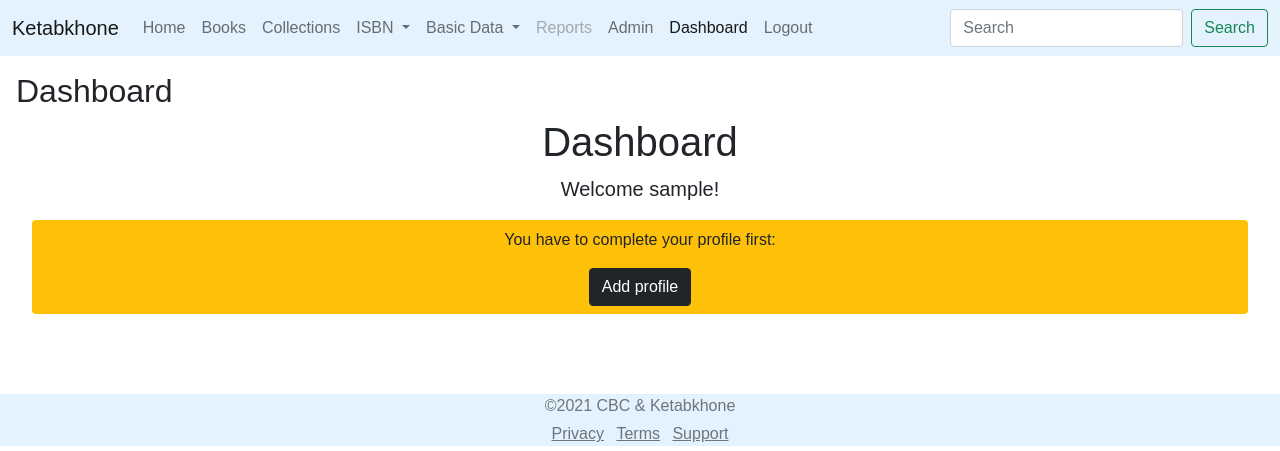
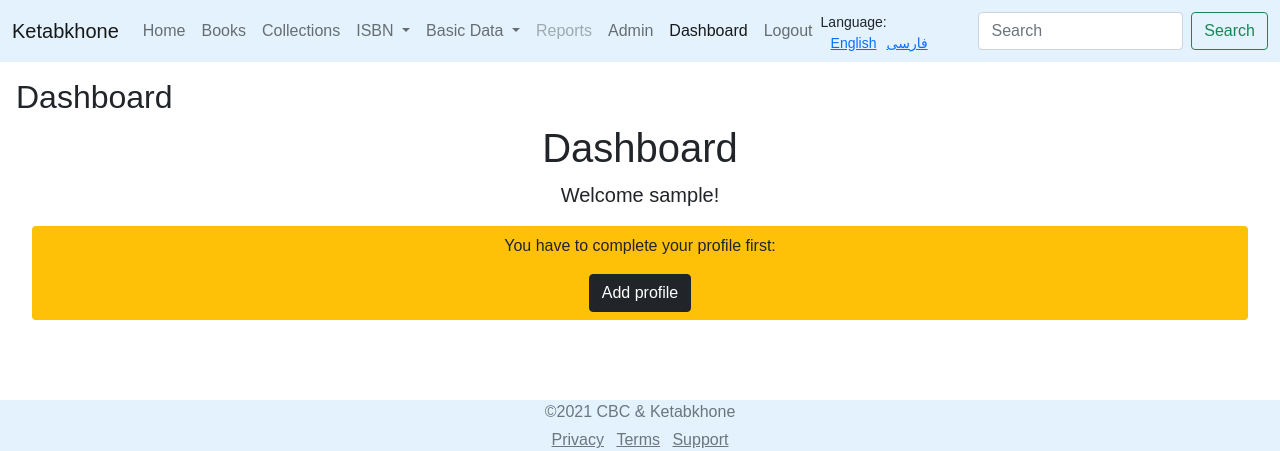
Before and after one commit to Rahimz/ketab, a Django app: page /en/account/dashboard/ in a window 1280 px wide. Shown: the top 451 px of the page. Run offline with Django 3.2, Linux system fonts and the light colour scheme; the visitor is signed in with stand-in values (Sample User, id 1); parts of the project's set-up code (start-up, migrations or seed data) failed here and were passed over; some libraries are stand-ins or nearby versions.

Commit message:
language selection and its style edited

```diff
--- /dev/null
+++ b/ketab/books/static/css/base.css
@@ -0,0 +1,31 @@
+body {
+    font-family: Arial, Helvetica, sans-serif;
+}
+
+.user-avatar {
+            width: 50px;
+}
+
+.languages {
+   float:right;
+   padding-top:4px;
+   font-size:14px;
+}
+
+.languages ul {
+    list-style:none;
+    margin:0;
+    padding:0;
+    float:left;
+}
+
+.languages ul li {
+    float:left;
+    margin:0 0 0 10px;
+    font-size:14px;
+}
+
+.languages p {
+    float:left;
+    margin:0;
+}
--- a/ketab/books/templates/base.html
+++ b/ketab/books/templates/base.html
@@ -13,20 +13,8 @@
 
     <link href="https://cdn.jsdelivr.net/npm/bootstrap@5.0.0-beta1/dist/css/bootstrap.min.css" rel="stylesheet"
           integrity="sha384-giJF6kkoqNQ00vy+HMDP7azOuL0xtbfIcaT9wjKHr8RbDVddVHyTfAAsrekwKmP1" crossorigin="anonymous">
+    <link href="{% static 'css/base.css' %}" rel="stylesheet">
 
-    <style>
-
-        body {
-            font-family: Arial, Helvetica, sans-serif;}
-
-        .user-avatar {
-            width: 50px;}
-
-
-
-
-
-    </style>
 </head>
 
 <body>
@@ -43,21 +31,22 @@
             <div class="collapse navbar-collapse" id="navbarSupportedContent">
                 <ul class="navbar-nav me-auto mb-2 mb-lg-0">
                     <li class="nav-item">
-                        <a class="nav-link {% block home_active %}{% endblock %}" aria-current="page" href="{% url 'home' %}">{% trans 'Home' %}</a>
+                        <a class="nav-link {% block home_active %}{% endblock %}" aria-current="page"
+                           href="{% url 'home' %}">{% trans 'Home' %}</a>
                     </li>
                     <li class="nav-item">
-                        <a class="nav-link {% block book_active %}{% endblock %}" href="{% url 'booklist' %}">{% trans 'Books' %}</a>
+                        <a class="nav-link {% block book_active %}{% endblock %}"
+                           href="{% url 'booklist' %}">{% trans 'Books' %}</a>
                     </li>
                     <li class="nav-item">
-                        <a class="nav-link {% block collection_active %}{% endblock %}" href="{% url 'collectionlist' %}">{% trans 'Collections' %}</a>
+                        <a class="nav-link {% block collection_active %}{% endblock %}"
+                           href="{% url 'collectionlist' %}">{% trans 'Collections' %}</a>
                     </li>
-                    {# the staff part of navbar #}
-                    {% if  request.user.is_staff %}
+                    {# the staff part of navbar #} {% if request.user.is_staff %}
                     <li class="nav-item dropdown">
-                        <a class="nav-link dropdown-toggle {% block isbn_active %}{% endblock %}" href="#" id="isbnDropdown" role="button"
-                           data-bs-toggle="dropdown" aria-expanded="false">
-                            {% trans 'ISBN' %}
-                        </a>
+                        <a class="nav-link dropdown-toggle {% block isbn_active %}{% endblock %}" href="#"
+                           id="isbnDropdown" role="button" data-bs-toggle="dropdown"
+                           aria-expanded="false"> {% trans 'ISBN' %} </a>
                         <ul class="dropdown-menu" aria-labelledby="isbnDropdown">
                             <li><a class="dropdown-item" href="{% url 'isbn_list' %}">{% trans 'ISBN List' %}</a></li>
                             <li><a class="dropdown-item" href="{% url 'isbn-create' %}">{% trans 'Add ISBN' %}</a></li>
@@ -70,13 +59,13 @@
                         </ul>
                     </li>
                     <li class="nav-item dropdown">
-                        <a class="nav-link dropdown-toggle {% block basic_active %}{% endblock %}" href="#" id="basicDataDropdown" role="button"
-                           data-bs-toggle="dropdown" aria-expanded="false">
-                            {% trans 'Basic Data' %}
-                        </a>
+                        <a class="nav-link dropdown-toggle {% block basic_active %}{% endblock %}" href="#"
+                           id="basicDataDropdown" role="button" data-bs-toggle="dropdown"
+                           aria-expanded="false"> {% trans 'Basic Data' %} </a>
                         <ul class="dropdown-menu" aria-labelledby="basicDataDropdown">
                             <li><a class="dropdown-item" href="{% url 'author_list' %}">{% trans 'Authors' %}</a></li>
-                            <li><a class="dropdown-item" href="{% url 'translator_list' %}">{% trans 'Translators' %}</a></li>
+                            <li><a class="dropdown-item"
+                                   href="{% url 'translator_list' %}">{% trans 'Translators' %}</a></li>
                             <li><a class="dropdown-item disabled" href="#">{% trans 'Ilustrators' %}</a></li>
                             <li><a class="dropdown-item disabled" href="#">{% trans 'Publisher' %}</a></li>
                             <li><a class="dropdown-item disabled" href="#">{% trans 'Prizes' %}</a></li>
@@ -92,34 +81,41 @@
                     </li>
 
 
-
                     <li class="nav-item">
-                        <a class="nav-link disabled" href="#" tabindex="-1" aria-disabled="true">{% trans 'Reports' %}</a>
+                        <a class="nav-link disabled" href="#" tabindex="-1"
+                           aria-disabled="true">{% trans 'Reports' %}</a>
                     </li>
-                    {% endif %}
-                    {# The Admin part of navbar #}
-                    {% if request.user.is_superuser %}
+                    {% endif %} {# The Admin part of navbar #} {% if request.user.is_superuser %}
                     <li class="class=" nav-item
-                    "">
-                    <a class="nav-link" href="{% url 'admin:index' %}">{% trans 'Admin' %}</a>
-                    </li>
-                    {% endif %}
+                    ""> <a class="nav-link" href="{% url 'admin:index' %}">{% trans 'Admin' %}</a></li>{% endif %}
 
                     {% if request.user.is_authenticated %}
                     <li class="nav-item">
-                        <a class="nav-link {% block dash_active %}{% endblock %}" href="{% url 'dashboard' %}">{% trans 'Dashboard' %}</a>
+                        <a class="nav-link {% block dash_active %}{% endblock %}"
+                           href="{% url 'dashboard' %}">{% trans 'Dashboard' %}</a>
                     </li>
                     {% endif %}
 
 
                     <li class="nav-item text-danger">
-                        {% if request.user.is_authenticated %}
-                        <a class="nav-link" href="{% url 'logout' %}">{% trans 'Logout' %}</a>
-                        {% else %}
-                        <a class="nav-link" href="{% url 'login' %}">{% trans 'Log-in' %}</a>
-                        {% endif %}
+                        {% if request.user.is_authenticated %} <a class="nav-link"
+                                                                  href="{% url 'logout' %}">{% trans 'Logout' %}</a> {% else %}
+                        <a class="nav-link" href="{% url 'login' %}">{% trans 'Log-in' %}</a> {% endif %}
                     </li>
                 </ul>
+                {% get_current_language as LANGUAGE_CODE %}
+                {% get_available_languages as LANGUAGES %}
+                {% get_language_info_list for LANGUAGES as languages %}
+                <div class="languages">
+                    <p>{% trans "Language" %}:</p>
+                    <ul class="languages">
+                        {% for language in languages %}
+                        <li>
+                            <a href="/{{ language.code }}/" {% if language.code == LANGUAGE_CODE %} class="selected" {% endif %}> {{ language.name_local }} </a>
+                        </li>
+                        {% endfor %}
+                    </ul>
+                </div>
                 <form class="d-flex">
                     <input class="form-control me-2" type="search" placeholder="Search" aria-label="Search">
                     <button class="btn btn-outline-success" type="submit">Search</button>
@@ -131,9 +127,8 @@
 
 <main>
     <div class="cotainer p-3">
-         <h2> {% block title %}{% endblock %} </h2>
-        {% block body %}
-        {% endblock %}
+        <h2> {% block title %}{% endblock %} </h2>
+        {% block body %} {% endblock %}
     </div>
 
 </main>
--- a/ketab/ketab/settings.py
+++ b/ketab/ketab/settings.py
@@ -135,7 +135,7 @@ USE_TZ = True
 # https://docs.djangoproject.com/en/3.1/howto/static-files/
 
 STATIC_URL = '/static/'
-STATIC_ROOT = os.path.join(BASE_DIR, 'static')
+STATIC_ROOT = os.path.join(BASE_DIR, '../books/static')
 
 MEDIA_URL = '/media/'
 MEDIA_ROOT = os.path.join(BASE_DIR, 'media')
```
